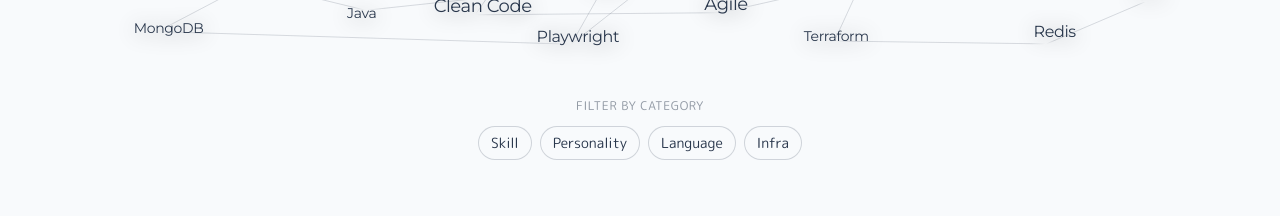
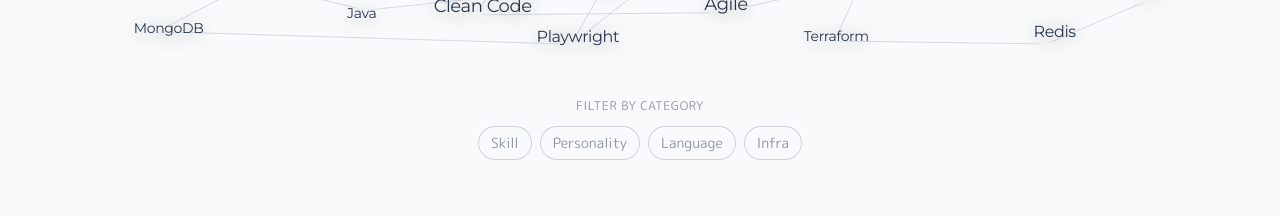
Before and after one commit to jumpei999/portfolio, a Next.js app: page /en in a window 1280 px wide. Shown: the part 7040-7256 px from the top of the page. Built offline with nearby package versions, Linux system fonts and the light colour scheme.

Commit message:
Adjust constituents

```diff
--- a/src/components/constituents/category-filter.tsx
+++ b/src/components/constituents/category-filter.tsx
@@ -3,11 +3,7 @@
 import { motion } from "motion/react"
 import { useTranslations } from "next-intl"
 import { cn } from "@/lib/utils"
-import {
-  CATEGORIES,
-  getCategoryChipClass,
-  type Category,
-} from "@/data/category-config"
+import { CATEGORIES, type Category } from "@/data/category-config"
 
 type CategoryFilterProps = {
   selected: ReadonlySet<Category>
@@ -23,7 +19,7 @@
   const t = useTranslations("constituents")
 
   return (
-    <div className="pointer-events-auto flex flex-col items-center gap-3">
+    <div className="pointer-events-auto flex w-full min-w-0 flex-col items-center gap-3">
       <p className="text-xs tracking-wider text-foreground/50 uppercase">
         {t("filterLabel")}
       </p>
@@ -41,9 +37,10 @@
               aria-pressed={active}
               onClick={() => onToggle(category)}
               className={cn(
-                "rounded-full border border-foreground/20 bg-background/70 px-3 py-1.5 text-sm",
+                "rounded-full border border-foreground/20 bg-background/70 px-3 py-1.5 text-sm text-foreground/50",
                 "transition-colors hover:border-foreground/40",
-                getCategoryChipClass(category),
+                "data-[active=true]:border-foreground/40 data-[active=true]:text-foreground",
+                "data-[active=true]:hover:border-foreground/20",
               )}
             >
               {t(`categories.${category}`)}
--- a/src/components/constituents/constituents-client.tsx
+++ b/src/components/constituents/constituents-client.tsx
@@ -8,7 +8,7 @@
     ssr: false,
     loading: () => (
       <div
-        className="h-[calc(100svh-var(--site-header-height))] w-full"
+        className="h-[calc(100svh-var(--site-header-height))] max-md:h-[calc(100svh-var(--site-header-height)-var(--site-bottom-nav-height)-env(safe-area-inset-bottom,0))] w-full"
         aria-hidden
       />
     ),
--- a/src/components/constituents/constituents-section.tsx
+++ b/src/components/constituents/constituents-section.tsx
@@ -45,7 +45,7 @@
   return (
     <Section
       id="constituents"
-      className="relative min-h-0 h-[calc(100svh-var(--site-header-height))] items-stretch justify-stretch overflow-hidden p-0"
+      className="relative min-h-0 h-[calc(100svh-var(--site-header-height))] max-md:h-[calc(100svh-var(--site-header-height)-var(--site-bottom-nav-height)-env(safe-area-inset-bottom,0))] items-stretch justify-stretch overflow-hidden p-0"
     >
       <div
         ref={sectionRef}
--- a/src/components/constituents/constituents-seo.tsx
+++ b/src/components/constituents/constituents-seo.tsx
@@ -27,11 +27,7 @@
 
   return (
     <>
-      <section
-        id="constituents"
-        aria-labelledby="constituents-heading"
-        className="sr-only"
-      >
+      <section aria-labelledby="constituents-heading" className="sr-only">
         <h2 id="constituents-heading">{t("seoHeading")}</h2>
         <ul>
           {CONSTITUENT_TAGS.map((tag) => {
--- a/src/components/constituents/placement.ts
+++ b/src/components/constituents/placement.ts
@@ -1,12 +1,29 @@
 import { CONSTITUENT_TAGS } from "@/data/constituent-tags"
 import type { PlacedTag } from "./types"
+
+const TAG_EDGE_PADDING = {
+  desktop: { x: 8, y: 8 },
+  mobile: { x: 8, y: 2 },
+} as const
 
 function isInCenterExclusion(left: number, top: number, radius = 18) {
   return Math.hypot(left - 50, top - 50) < radius
 }
 
-export function buildPlacedTags(): PlacedTag[] {
-  const padding = 8
+function getTagEdgePadding() {
+  if (typeof globalThis.matchMedia !== "function") {
+    return TAG_EDGE_PADDING.desktop
+  }
+
+  return globalThis.matchMedia("(max-width: 767px)").matches
+    ? TAG_EDGE_PADDING.mobile
+    : TAG_EDGE_PADDING.desktop
+}
+
+export function buildPlacedTags(
+  edgePadding = getTagEdgePadding(),
+): PlacedTag[] {
+  const { x: paddingX, y: paddingY } = edgePadding
   const minDistance = 9
   const placed: PlacedTag[] = []
 
@@ -16,8 +33,8 @@
     let attempts = 0
 
     do {
-      left = padding + Math.random() * (100 - padding * 2)
-      top = padding + Math.random() * (100 - padding * 2)
+      left = paddingX + Math.random() * (100 - paddingX * 2)
+      top = paddingY + Math.random() * (100 - paddingY * 2)
       attempts++
     } while (
       attempts < 80 &&
--- a/src/data/category-config.ts
+++ b/src/data/category-config.ts
@@ -1,26 +1,8 @@
-export const CATEGORY_CONFIG = {
-  skill: {
-    chipClass:
-      "data-[active=true]:border-sky-500 data-[active=true]:bg-sky-500/20",
-  },
-  personality: {
-    chipClass:
-      "data-[active=true]:border-violet-500 data-[active=true]:bg-violet-500/20",
-  },
-  language: {
-    chipClass:
-      "data-[active=true]:border-amber-500 data-[active=true]:bg-amber-500/20",
-  },
-  infra: {
-    chipClass:
-      "data-[active=true]:border-emerald-500 data-[active=true]:bg-emerald-500/20",
-  },
-} as const
+export const CATEGORIES = [
+  "skill",
+  "personality",
+  "language",
+  "infra",
+] as const
 
-export type Category = keyof typeof CATEGORY_CONFIG
-
-export const CATEGORIES = Object.keys(CATEGORY_CONFIG) as Category[]
-
-export function getCategoryChipClass(category: Category): string {
-  return CATEGORY_CONFIG[category].chipClass
-}
+export type Category = (typeof CATEGORIES)[number]
```
